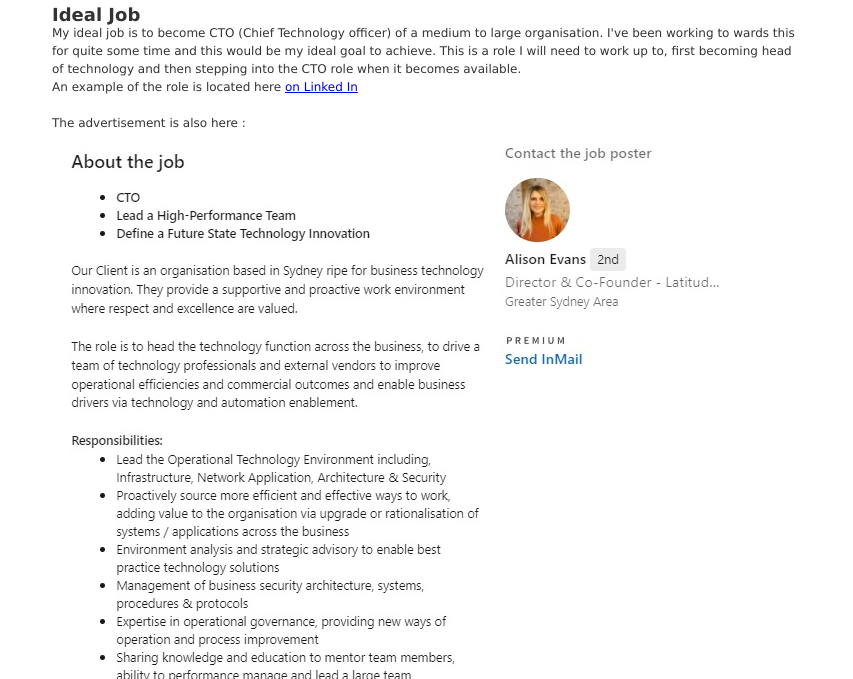
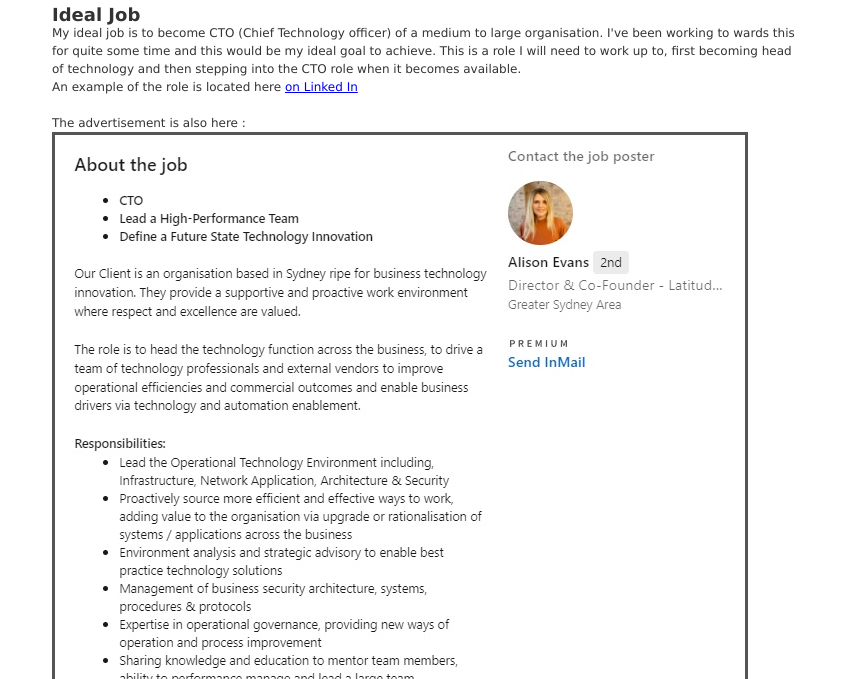
Before and after one commit to s9967839/s9967839.github.io, a plain HTML site: page idealjob.html in a window 1280 px wide. Shown: the part 121-800 px from the top of the page, without its empty margins (213-1066 px from the left). Drawn offline with Linux system fonts and the light colour scheme.

Commit message:
Update idealjob.html

```diff
--- a/idealjob.html
+++ b/idealjob.html
@@ -35,7 +35,7 @@ My ideal job is to become CTO (Chief Technology officer) of a medium to large or
 This is a role I will need to work up to, first becoming head of technology and then stepping into the CTO role when it becomes available. <br>
 An example of the role is located here  <a href=" https://www.linkedin.com/jobs/view/2803413286/?refId=636df4d5-9437-4d89-bd19-942c6479dfbf">on Linked In</a><br> <br>
 The advertisement is also here :<br>
-<img src="images/CTO.jpg" align="left">
+<img src="images/CTO.jpg" align="left" class="normal">
 <br><br>
 
 <b>Description of the position</b><br>
```
